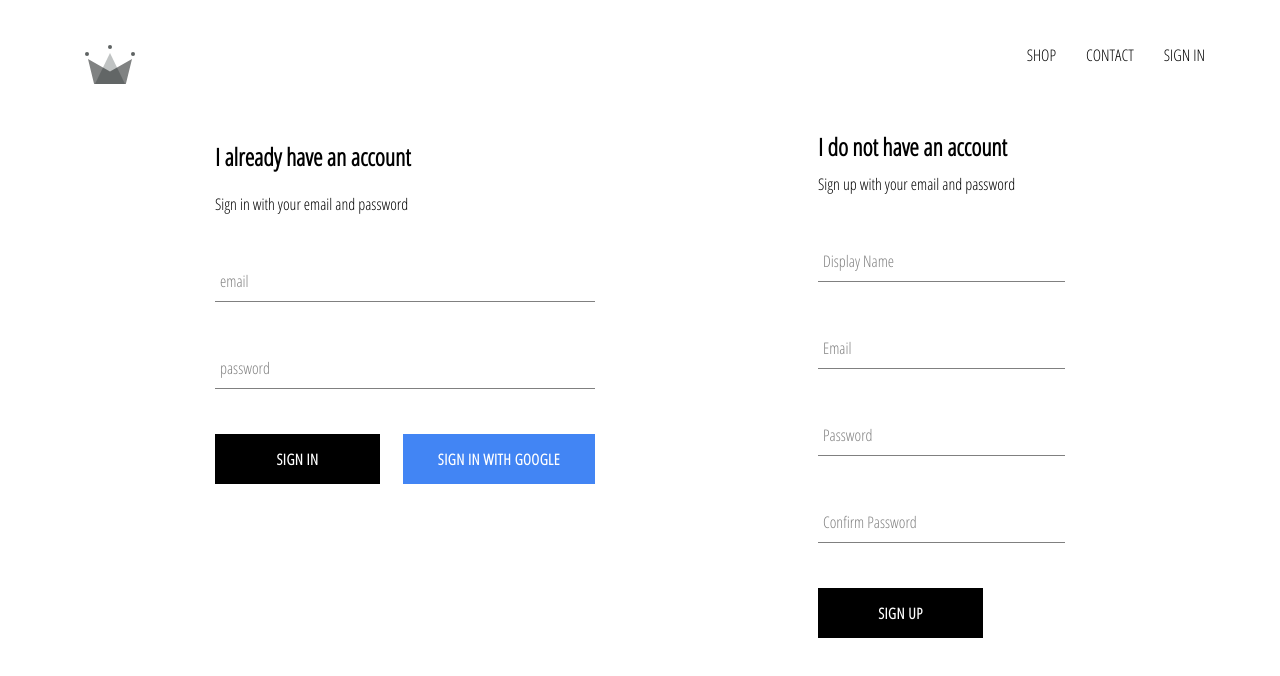
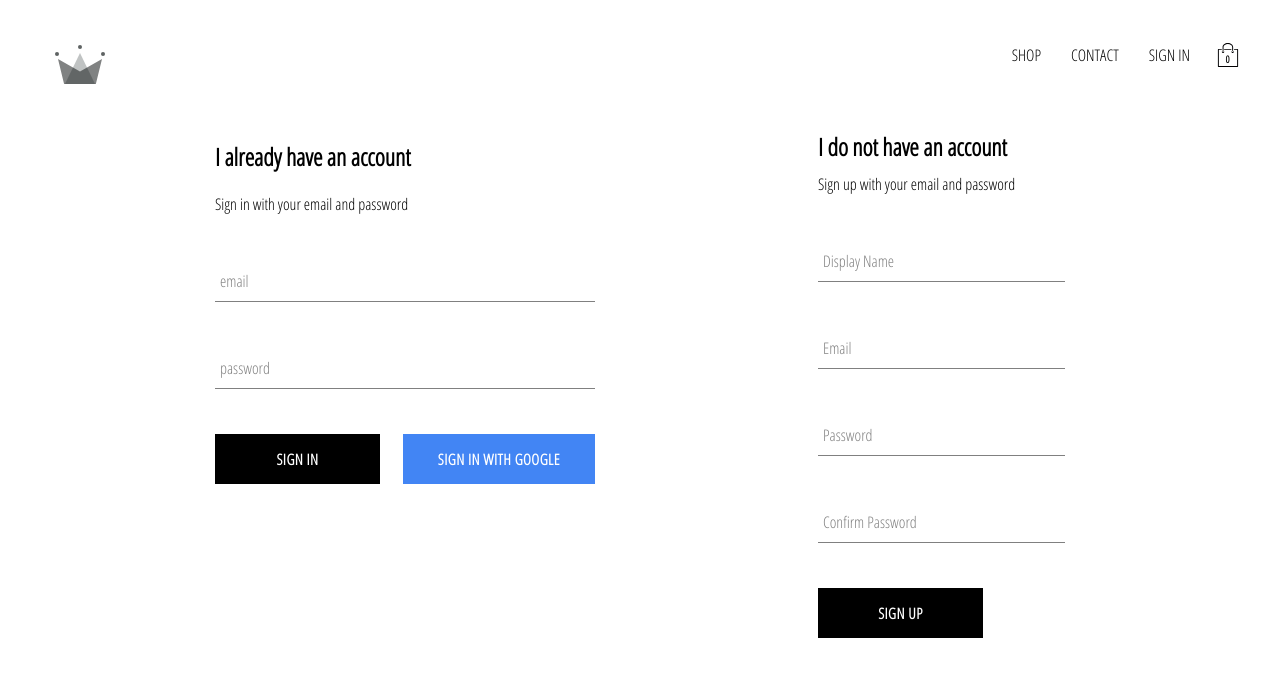
Before and after one commit to stav90/crwn-clothing, a React (Create React App) app: page /signin in a window 1280 px wide. Shown: the top 676 px of the page. Built offline with nearby package versions, Linux system fonts and the light colour scheme; no server answers.

Commit message:
cartIcon added and cartDropdown components to our app, also impplemented cart reducer

```diff
--- a/src/App.css
+++ b/src/App.css
@@ -1,6 +1,6 @@
 body {
   font-family: 'Open Sans Condensed';
-  padding: 20px 60px;
+  padding: 20px 30px;
 }
 
 a{
--- /dev/null
+++ b/src/components/cart-dropdown/cart-dropdown.component.jsx
@@ -0,0 +1,15 @@
+import React from 'react';
+import CustomButton from '../custom-button/custom-button.component';
+import './cart-dropdown.styles.scss';
+
+const CartDropdown = () => (
+    <div className='cart-dropdown'>
+        <div className='cart-items' />
+        <CustomButton>GO TO CHECK OUT</CustomButton>
+
+
+    </div>
+
+);
+
+export default CartDropdown;
--- /dev/null
+++ b/src/components/cart-dropdown/cart-dropdown.styles.scss
@@ -0,0 +1,24 @@
+.cart-dropdown {
+    position: absolute;
+    width: 240px;
+    height: 340px;
+    display: flex;
+    flex-direction: column;
+    padding: 20px;
+    border: 1px solid black;
+    background-color: white;
+    top: 90px;
+    right: 40px;
+    z-index: 5;
+
+    .cart-items {
+      height: 240px;
+      display: flex;
+      flex-direction: column;
+      overflow: scroll;
+    }
+
+    button {
+      margin-top: auto;
+    }
+  }
--- /dev/null
+++ b/src/components/cart-icon/cart-icon.component.jsx
@@ -0,0 +1,20 @@
+import React from 'react';
+import './cart-icon.styles.scss';
+import { ReactComponent as ShoppingIcon } from '../../assets/shopping-bag.svg';
+import { connect } from 'react-redux';
+import { toggleCartHidden} from '../../redux/cart/cart.actions';
+
+const CartIcon = ({ toggleCartHidden }) => (
+    <div className='cart-icon' onClick={toggleCartHidden}>
+        <ShoppingIcon className='shopping-icon'></ShoppingIcon>
+        <span className='item-count'>0</span>
+
+    </div>
+
+);
+
+const mapDispatchToProps = dispatch => ({
+    toggleCartHidden: () => dispatch(toggleCartHidden())
+});
+
+export default connect(null, mapDispatchToProps)(CartIcon);
--- /dev/null
+++ b/src/components/cart-icon/cart-icon.styles.scss
@@ -0,0 +1,21 @@
+.cart-icon {
+    width: 45px;
+    height: 45px;
+    position: relative;
+    display: flex;
+    align-items: center;
+    justify-content: center;
+    cursor: pointer;
+
+    .shopping-icon {
+      width: 24px;
+      height: 24px;
+    }
+
+    .item-count {
+      position: absolute;
+      font-size: 10px;
+      font-weight: bold;
+      bottom: 12px;
+    }
+  }
--- a/src/components/header/header.component.jsx
+++ b/src/components/header/header.component.jsx
@@ -4,8 +4,10 @@ import { ReactComponent as Logo} from '../../assets/crown.svg';
 import './header.styles.scss';
 import { auth } from '../../firebase/firebase.utils';
 import { connect } from 'react-redux';
+import CartIcon from '../cart-icon/cart-icon.component';
+import CartDropdown from '../cart-dropdown/cart-dropdown.component';
 
-const Header = ({ currentUser }) => (
+const Header = ({ currentUser, hidden }) => (
 
 
     <div className='header'>
@@ -20,19 +22,24 @@ const Header = ({ currentUser }) => (
                 CONTACT
             </Link>
             {
-                currentUser ?
+                currentUser ? (
                     <div className='option' onClick={() => auth.signOut()}>SIGN OUT</div>
-                    :
+                ):(
                     <Link className='option' to='/signin'>SIGN IN</Link>
-            }
-        </div>
+                    )}
+            <CartIcon />
+        </div>{
+            hidden ? null : <CartDropdown />
+
+        }
     </div>
 
 
 );
 
-const mapStateToProps = state => ({
-    currentUser: state.user.currentUser
-})
+const mapStateToProps = ({ user: { currentUser }, cart: {hidden}}) => ({
+    currentUser,
+    hidden
+});
 
 export default connect(mapStateToProps) (Header);
--- a/src/pages/homepages/homepage.styles.scss
+++ b/src/pages/homepages/homepage.styles.scss
@@ -2,5 +2,5 @@
     display: flex;
     flex-direction: column;
     align-items: center;
-    padding: 20px 80px;
+    padding: 20px 10px;
   }
--- /dev/null
+++ b/src/redux/cart/cart.actions.js
@@ -0,0 +1,5 @@
+import CartActionTypes from './cart.types';
+
+export const toggleCartHidden = () => ({
+    type: CartActionTypes.TOGGLE_CART_HIDDEN
+});
--- /dev/null
+++ b/src/redux/cart/cart.reducer.js
@@ -0,0 +1,19 @@
+import CartActionTypes from './cart.types';
+
+const INITIAL_STATE = {
+    hidden: true
+};
+
+const cartReducer = (state = INITIAL_STATE, action) => {
+    switch (action.type) {
+        case CartActionTypes.TOGGLE_CART_HIDDEN:
+            return {
+                ...state,
+                hidden: !state.hidden
+            };
+        default:
+            return state;
+    }
+};
+
+export default cartReducer;
--- /dev/null
+++ b/src/redux/cart/cart.types.js
@@ -0,0 +1,5 @@
+const CartActionsTypes = {
+    TOGGLE_CART_HIDDEN: 'TOGGLE_CART_HIDDEN'
+}
+
+export default CartActionsTypes;
--- a/src/redux/root-reducer.js
+++ b/src/redux/root-reducer.js
@@ -1,7 +1,9 @@
 import { combineReducers } from 'redux';
 
 import userReducer from './user/user.reducer';
+import cartReducer from './cart/cart.reducer';
 
 export default combineReducers({
-    user: userReducer
+    user: userReducer,
+    cart: cartReducer
 });
```
Also changed, not shown: src/assets/shopping-bag.svg (added).
